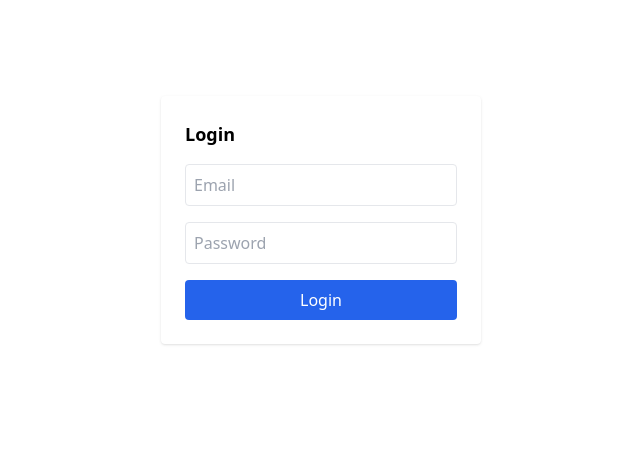
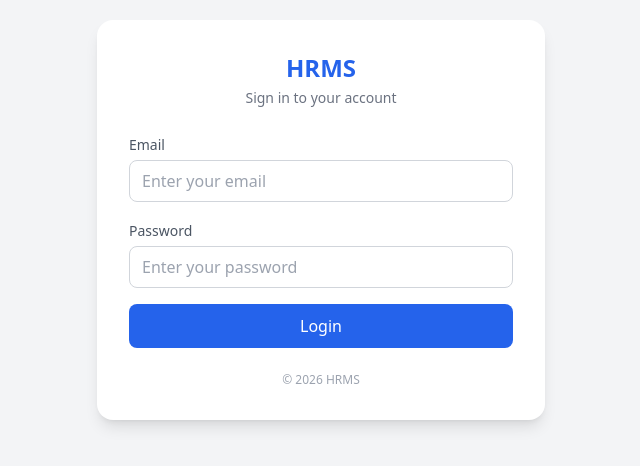
Before and after one commit to cambliss/cambliss-hrm, a React app in the folder frontend/: page /login in a window 1280 px wide. Shown: the part 180-646 px from the top of the page, without its empty margins (319-959 px from the left). Built offline with nearby package versions, Linux system fonts and the light colour scheme; the HTML template or start-up script is replaced by a standard one.

Commit message:
Upgraded UI

```diff
--- /dev/null
+++ b/frontend/src/components/ui/ModalPortal.jsx
@@ -0,0 +1,10 @@
+import { createPortal } from "react-dom";
+
+const ModalPortal = ({ children }) => {
+  return createPortal(
+    children,
+    document.body
+  );
+};
+
+export default ModalPortal;
--- a/frontend/src/layout/MainLayout.jsx
+++ b/frontend/src/layout/MainLayout.jsx
@@ -11,7 +11,7 @@ const MainLayout = () => {
   const permissions = ROLE_PERMISSIONS[user.role];
 
   return (
-    <div className="flex h-screen bg-gray-100">
+    <div className="flex min-h-screen bg-gray-100">
 
       {/* Sidebar */}
       <aside className="w-64 bg-white border-r shadow-sm flex flex-col">
@@ -127,7 +127,7 @@ const MainLayout = () => {
         </header>
 
         {/* Page Content */}
-        <main className="flex-1 p-6 overflow-y-auto">
+        <main className="flex-1 p-6">
           <Outlet />
         </main>
 
--- a/frontend/src/pages/Employees.jsx
+++ b/frontend/src/pages/Employees.jsx
@@ -3,6 +3,7 @@ import { getAllEmployees } from "../api/employeeApi";
 import EmployeeForm from "../components/EmployeeForm";
 import EmployeeTable from "../components/EmployeeTable";
 import EmployeeEditForm from "../components/EmployeeEditForm";
+import ModalPortal from "../components/ui/ModalPortal";
 
 const Employees = () => {
   const [employees, setEmployees] = useState([]);
@@ -86,7 +87,8 @@ const Employees = () => {
 
       {/* Add Employee Modal */}
       {showForm && (
-        <div className="fixed inset-0 bg-black bg-opacity-40 flex items-center justify-center z-50">
+        <ModalPortal>
+          <div className="fixed inset-0 bg-black/50 backdrop-blur-sm flex items-center justify-center z-[999]">
             <div className="bg-white rounded-xl shadow-lg w-full max-w-lg p-6 relative">
 
               <button
@@ -102,6 +104,7 @@ const Employees = () => {
               />
             </div>
           </div>
+        </ModalPortal>
       )}
 
       {/* Edit Modal */}
--- a/frontend/src/pages/Login.jsx
+++ b/frontend/src/pages/Login.jsx
@@ -2,6 +2,7 @@ import { useEffect, useState } from "react";
 import axios from "../services/axiosInstance";
 import { useAuth } from "../context/AuthContext";
 import { useNavigate } from "react-router-dom";
+import toast from "react-hot-toast";
 
 const Login = () => {
   const { login, user } = useAuth();
@@ -9,6 +10,7 @@ const Login = () => {
 
   const [email, setEmail] = useState("");
   const [password, setPassword] = useState("");
+  const [loading, setLoading] = useState(false);
 
   useEffect(() => {
     if (!user) return;
@@ -25,42 +27,95 @@ const Login = () => {
   const handleLogin = async (e) => {
     e.preventDefault();
 
+    if (!email || !password) {
+      toast.error("Enter email and password");
+      return;
+    }
+
     try {
-      const res = await axios.post("/api/auth/login", { email, password });
+      setLoading(true);
 
-      const userData = res.data;
-      login(userData);
+      const res = await axios.post("/api/auth/login", {
+        email,
+        password,
+      });
+
+      login(res.data);
+
+      toast.success("Login successful");
 
     } catch (err) {
-      alert("Invalid email or password");
+      toast.error("Invalid email or password");
+    } finally {
+      setLoading(false);
     }
   };
 
   return (
-    <div className="flex items-center justify-center h-screen">
-      <form
-        onSubmit={handleLogin}
-        className="bg-white p-6 rounded shadow w-80 space-y-4"
-      >
-        <h2 className="text-lg font-semibold">Login</h2>
+    <div className="min-h-screen flex items-center justify-center bg-gray-100 px-4">
 
+      {/* Card */}
+      <div className="w-full max-w-md bg-white rounded-2xl shadow-lg p-8 space-y-6">
+
+        {/* Logo / Title */}
+        <div className="text-center">
+          <h1 className="text-2xl font-bold text-blue-600">
+            HRMS
+          </h1>
+          <p className="text-sm text-gray-500 mt-1">
+            Sign in to your account
+          </p>
+        </div>
+
+        {/* Form */}
+        <form onSubmit={handleLogin} className="space-y-4">
+
+          {/* Email */}
+          <div>
+            <label className="text-sm text-gray-600">
+              Email
+            </label>
             <input
-          placeholder="Email"
+              type="email"
+              placeholder="Enter your email"
+              value={email}
               onChange={(e) => setEmail(e.target.value)}
-          className="w-full border p-2 rounded"
+              className="w-full mt-1 border border-gray-300 rounded-lg px-3 py-2 focus:outline-none focus:ring-2 focus:ring-blue-500 transition"
             />
+          </div>
 
+          {/* Password */}
+          <div>
+            <label className="text-sm text-gray-600">
+              Password
+            </label>
             <input
               type="password"
-          placeholder="Password"
+              placeholder="Enter your password"
+              value={password}
               onChange={(e) => setPassword(e.target.value)}
-          className="w-full border p-2 rounded"
+              className="w-full mt-1 border border-gray-300 rounded-lg px-3 py-2 focus:outline-none focus:ring-2 focus:ring-blue-500 transition"
             />
+          </div>
 
-        <button className="bg-blue-600 text-white w-full py-2 rounded">
-          Login
+          {/* Button */}
+          <button
+            type="submit"
+            disabled={loading}
+            className="w-full bg-blue-600 hover:bg-blue-700 text-white py-2.5 rounded-lg font-medium transition"
+          >
+            {loading ? "Signing in..." : "Login"}
           </button>
+
         </form>
+
+        {/* Footer */}
+        <p className="text-center text-xs text-gray-400">
+          © {new Date().getFullYear()} HRMS
+        </p>
+
+      </div>
+
     </div>
   );
 };
```
Lines whose indentation alone changed are shown as unchanged.
